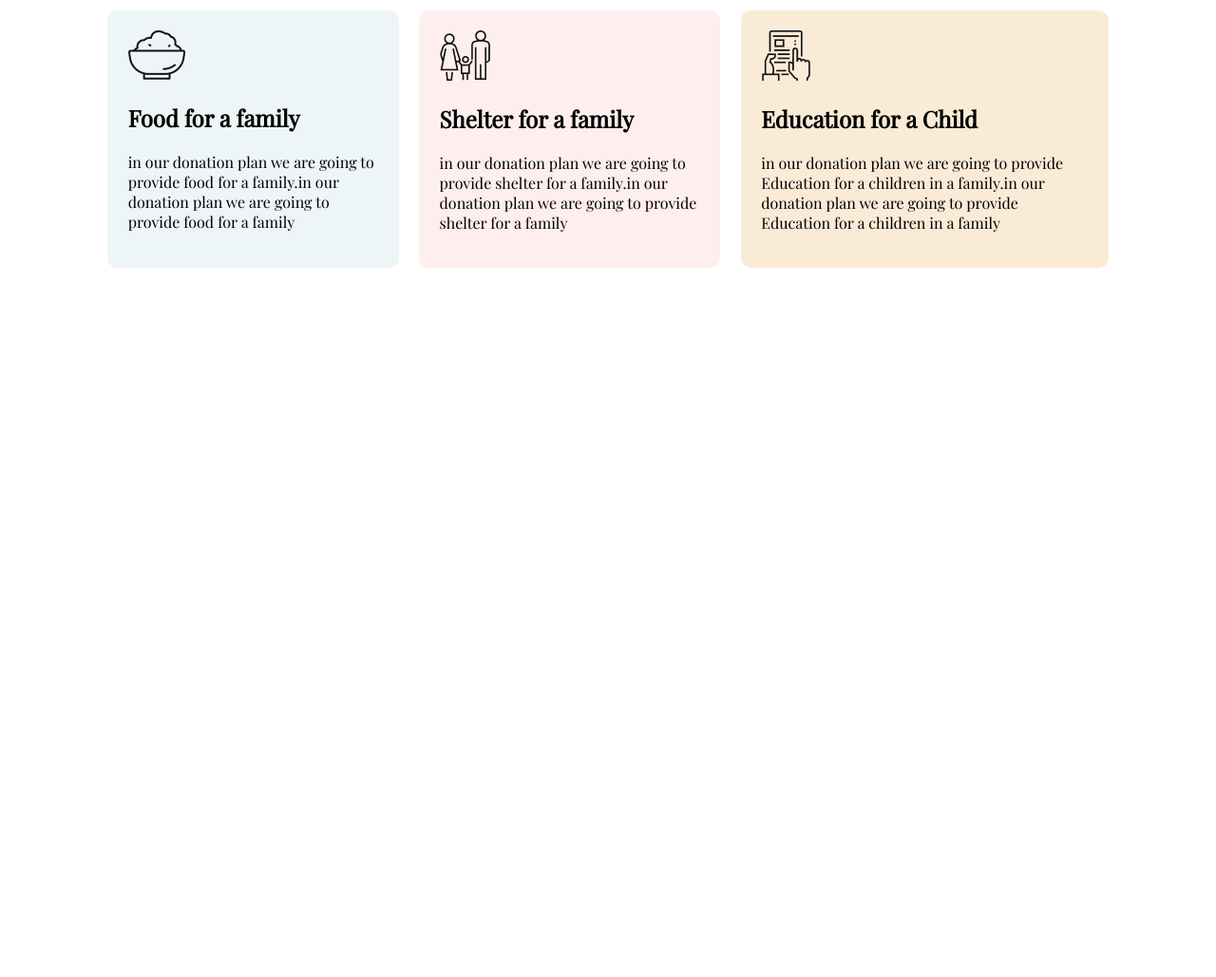
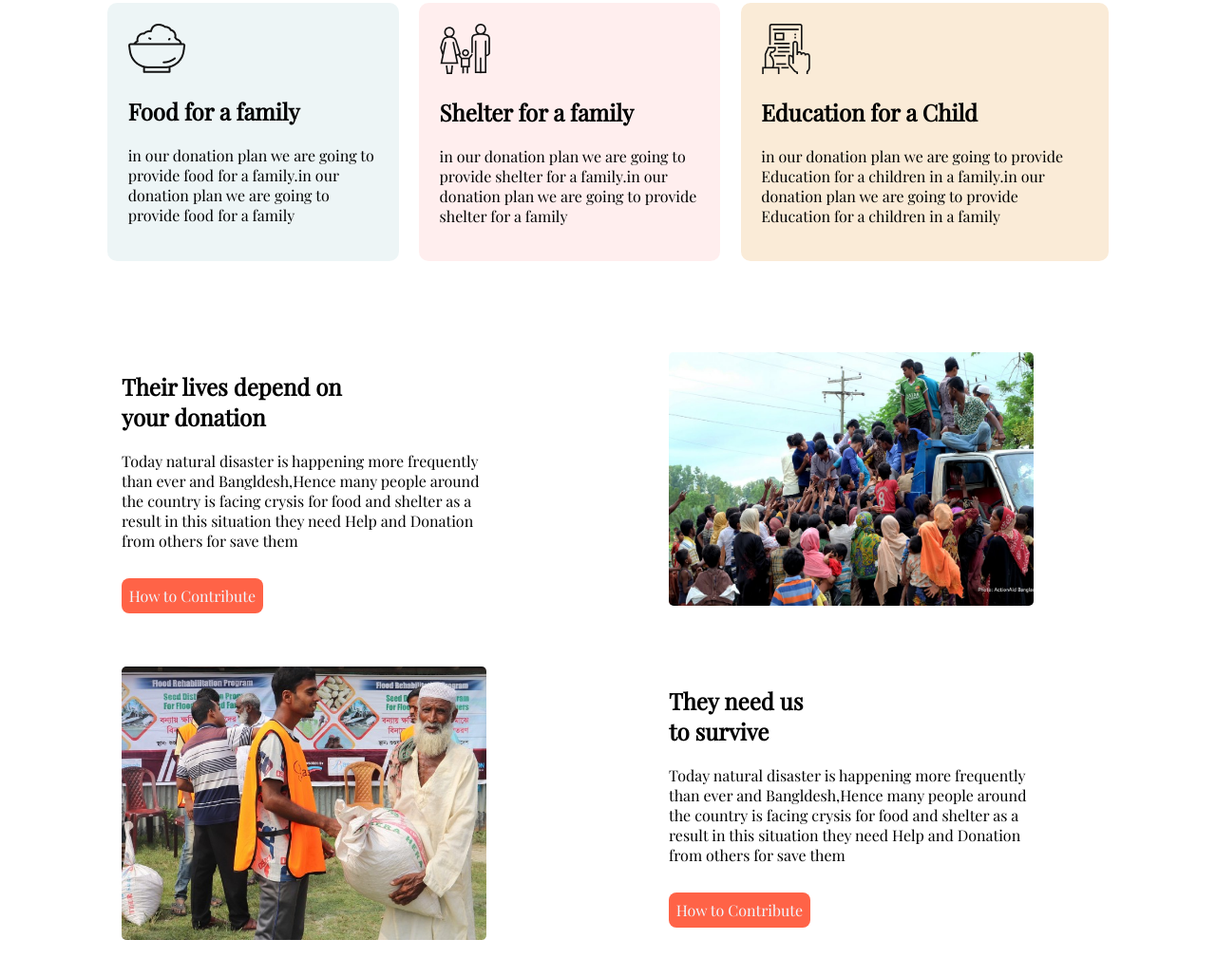
Before and after one commit to pkb1981/donate-today, a plain HTML site: page index.html in a window 1280 px wide. Shown: the part 1037-2066 px from the top of the page at 95% size. Before the commit the page ends 1352 px from the top, so only its background shows below. Drawn offline with nearby package versions, Linux system fonts and the light colour scheme.

Commit message:
5th section added

```diff
--- a/index.html
+++ b/index.html
@@ -20,6 +20,7 @@
             country is facing crysis for food and shelter as a result in this situation they need Help and Donation
             from
             others for save them </p>
+        <br>
         <a class="button-link" target="_blank" href="https://bdrcs.org/">Donate Now</a>
     </section>
     <!--2nd section starts here-->
@@ -74,9 +75,33 @@
                     plan we
                     are going to provide Education for a children in a family</p>
             </div>
-
         </div>
-
+    </section>
+    <!-- section-4 starts here -->
+    <section class="fourth-section">
+        <div class="contribution">
+            <h1>Their lives depend on <br> your donation</h1>
+            <p>Today natural disaster is happening more frequently than ever and Bangldesh,Hence many people around the
+                country is facing crysis for food and shelter as a result in this situation they need Help and Donation
+                from
+                others for save them </p>
+            <br>
+            <a class="button-link" target="_blank" href="https://bdrcs.org/">How to Contribute</a>
+        </div>
+        <img src="./images/donation2.jpg" alt="">
+    </section>
+    <!-- section 5 starts here -->
+    <section class="fifth-section">
+        <img src="./images/donation10.jpg" alt="">
+        <div class="contribution">
+            <h1>They need us <br> to survive</h1>
+            <p>Today natural disaster is happening more frequently than ever and Bangldesh,Hence many people around the
+                country is facing crysis for food and shelter as a result in this situation they need Help and Donation
+                from
+                others for save them </p>
+            <br>
+            <a class="button-link" target="_blank" href="https://bdrcs.org/">How to Contribute</a>
+        </div>
     </section>
 </body>
 
--- a/style.css
+++ b/style.css
@@ -13,10 +13,6 @@ body {
     padding-top: 5%;
 }
 
-.landing-page p {
-    margin-bottom: 8%;
-}
-
 .button-link {
     text-decoration: none;
     padding: 2%;
@@ -26,6 +22,7 @@ body {
 }
 
 .second-section {
+    margin-top: 5%;
     text-align: center;
     padding-left: 25%;
     padding-right: 25%;
@@ -61,7 +58,7 @@ h4 {
     text-align: center;
     padding-left: 25%;
     padding-right: 25%;
-    margin-top: 10%;
+    margin-top: 7%;
 }
 
 .plan {
@@ -92,3 +89,35 @@ h4 {
 #right {
     background-color: antiquewhite;
 }
+
+.fourth-section {
+    display: flex;
+    margin-top: 5%;
+    margin-bottom: 5%;
+}
+
+.contribution {
+    width: 30%;
+    margin-left: 10%;
+    margin-right: 10%;
+}
+
+.fourth-section img {
+    width: 30%;
+    margin-left: 5%;
+    margin-right: 15%;
+    border-radius: 5px;
+}
+
+.fifth-section {
+    display: flex;
+    margin-top: 5%;
+    margin-bottom: 5%;
+}
+
+.fifth-section img {
+    width: 30%;
+    margin-left: 10%;
+    margin-right: 5%;
+    border-radius: 5px;
+}
```
